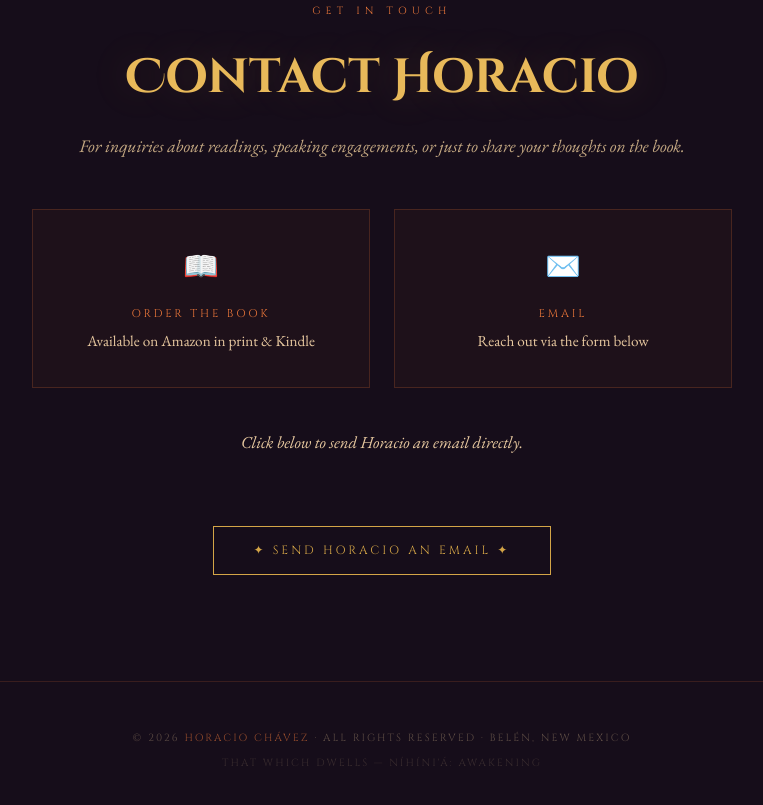
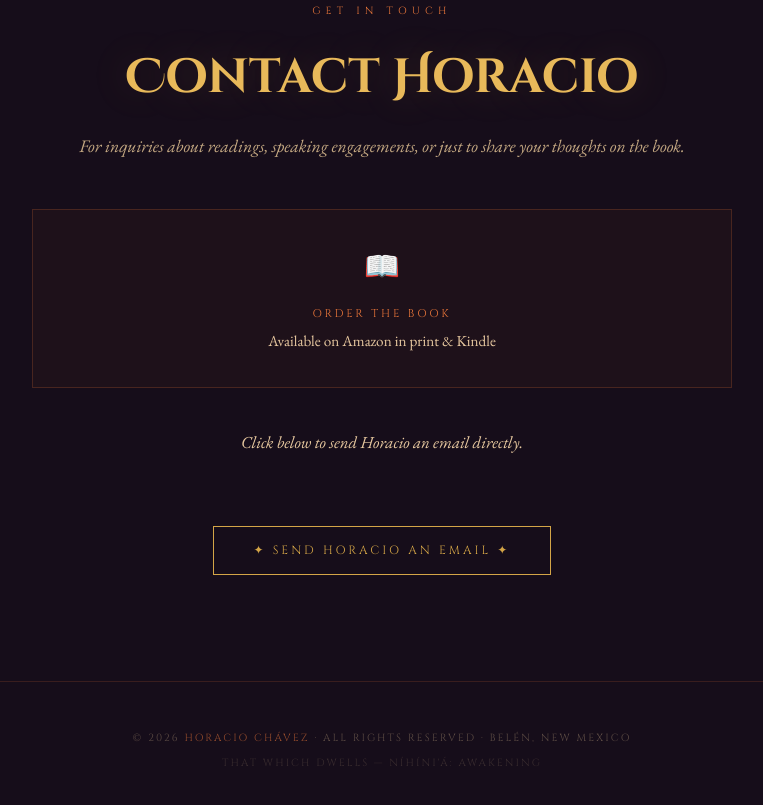
Before and after one commit to nancyjogonzales/horaciochavez, a plain HTML site: page index.html in a window 1280 px wide. Shown: the part 2992-3797 px from the top of the page, without its empty margins (258-1021 px from the left). Drawn offline with nearby package versions, Linux system fonts and the light colour scheme.

Commit message:
Add files via upload

```diff
--- a/index.html
+++ b/index.html
@@ -769,11 +769,7 @@
       <div class="contact-card-label">Order the Book</div>
       <div class="contact-card-value">Available on Amazon in print &amp; Kindle</div>
     </a>
-    <div class="contact-card">
-      <div class="contact-card-icon">✉️</div>
-      <div class="contact-card-label">Email</div>
-      <div class="contact-card-value">Reach out via the form below</div>
-    </div>
+
   </div>
 
   <div class="reveal reveal-delay-2" style="text-align:center; margin-top: 2.5rem;">
```
